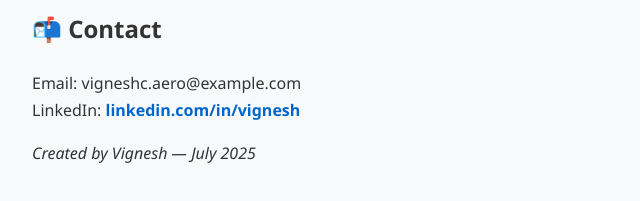
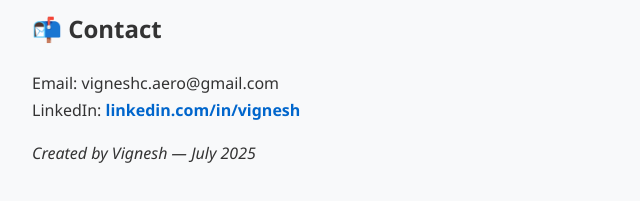
Before and after one commit to VC00976070/Getting-Started-with-Technical-Writing, a plain HTML site: page index.html in a window 1280 px wide. Shown: the part 503-704 px from the top of the page, 183-823 px from the left. Drawn offline with Linux system fonts and the light colour scheme.

Commit message:
Update index.html

```diff
--- a/index.html
+++ b/index.html
@@ -55,7 +55,7 @@
   <div class="section">
     <h2>📬 Contact</h2>
     <p>
-      Email: vigneshc.aero@example.com<br>
+      Email: vigneshc.aero@gmail.com<br>
       LinkedIn: <a href="#">linkedin.com/in/vignesh</a>
     </p>
   </div>
```
